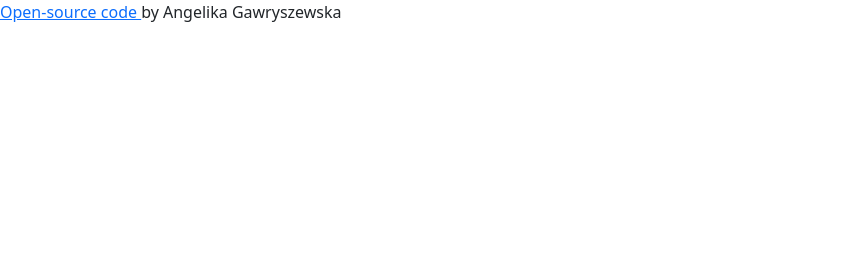
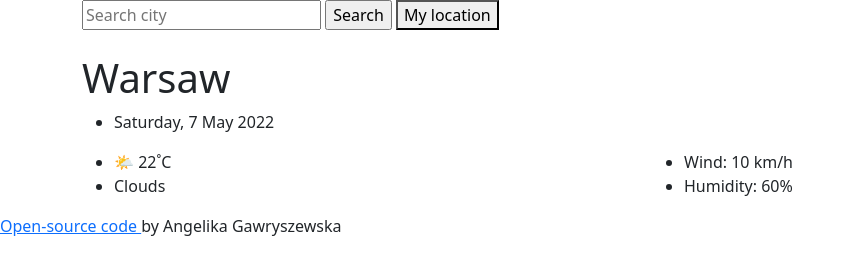
Before and after one commit to mapletta/my-final-weather-app-project, a plain HTML site: page index.html in a window 1280 px wide. Shown: the whole page, without its empty margins (0-854 px from the left). Drawn offline with nearby package versions, Linux system fonts and the light colour scheme.

Commit message:
adding html

```diff
--- a/index.html
+++ b/index.html
@@ -7,7 +7,6 @@
       integrity="sha384-1BmE4kWBq78iYhFldvKuhfTAU6auU8tT94WrHftjDbrCEXSU1oBoqyl2QvZ6jIW3"
       crossorigin="anonymous"
     />
-
     <meta charset="UTF-8" />
     <meta http-equiv="X-UA-Compatible" content="IE=edge" />
     <meta name="viewport" content="width=device-width, initial-scale=1.0" />
@@ -15,13 +14,51 @@
     <title>Weather App</title>
     <link rel="stylesheet" href="style.css" />
   </head>
+  <body>
+    <div class="container">
+      <div class="weatherapp">
+        <div class="row">
+          <form id="search-form">
+            <input
+              type="text"
+              placeholder="Search city"
+              class="search"
+              id="search-new-city"
+            />
+            <input type="submit" value="Search" class="button" />
 
-  <body>
+            <button id="my-location-button">My location</button>
+          </form>
+        </div>
+        <br />
+        <h1 id="current-city">Warsaw</h1>
+        <ul>
+          <li class="city" id="current-date">Saturday, 7 May 2022</li>
+        </ul>
+
+        <div class="row">
+          <div class="col-6">
+            <ul>
+              <li class="icon">🌤 22˚C</li>
+              <li class="sky">Clouds</li>
+            </ul>
+          </div>
+          <div class="col-6">
+            <ul>
+              <li class="wind">Wind: 10 km/h</li>
+              <li class="humidity">Humidity: 60%</li>
+            </ul>
+          </div>
+        </div>
+      </div>
+    </div>
+
     <div class="github">
       <a href="https://github.com/mapletta/my-final-weather-app-project"
         >Open-source code </a
       >by Angelika Gawryszewska
     </div>
+
     <script src="script.js"></script>
   </body>
 </html>
```
